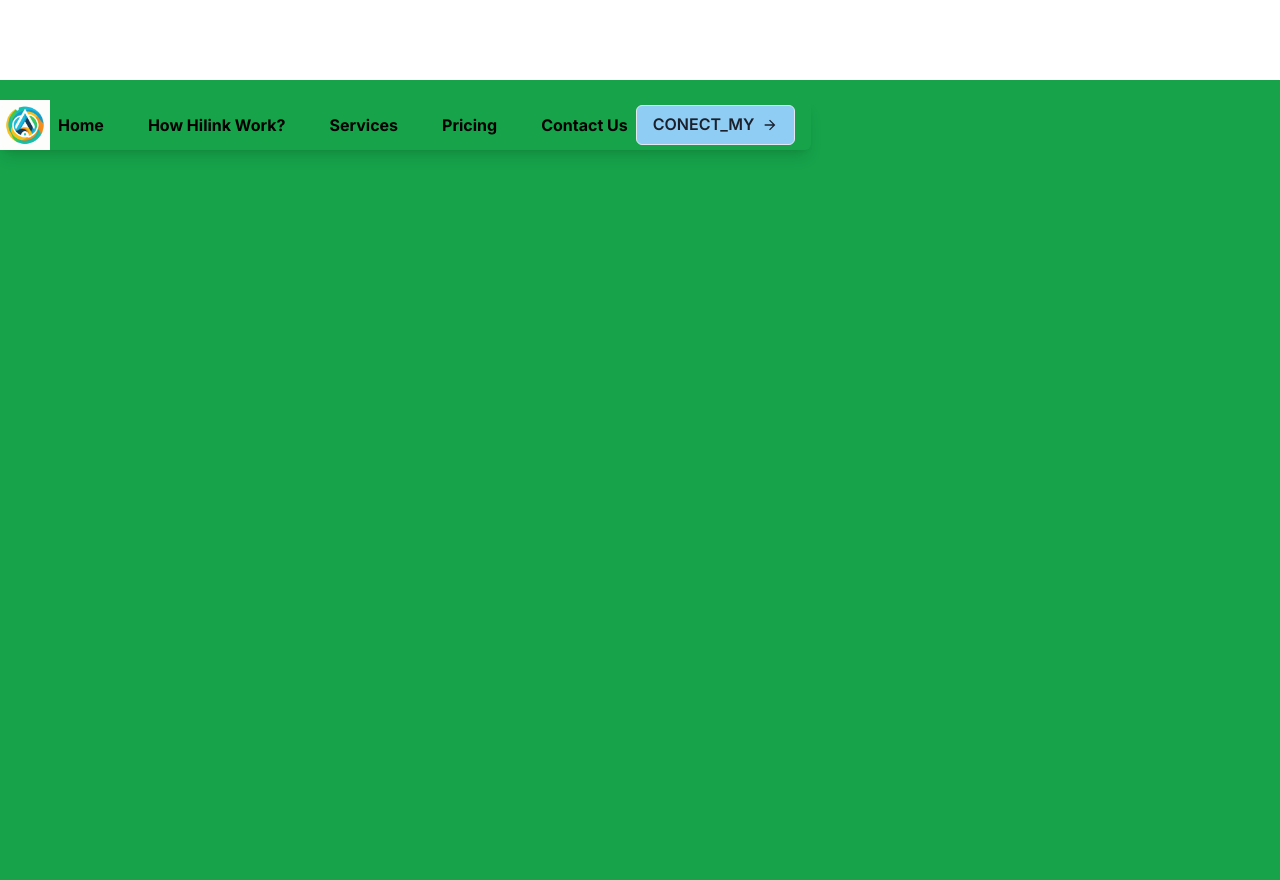
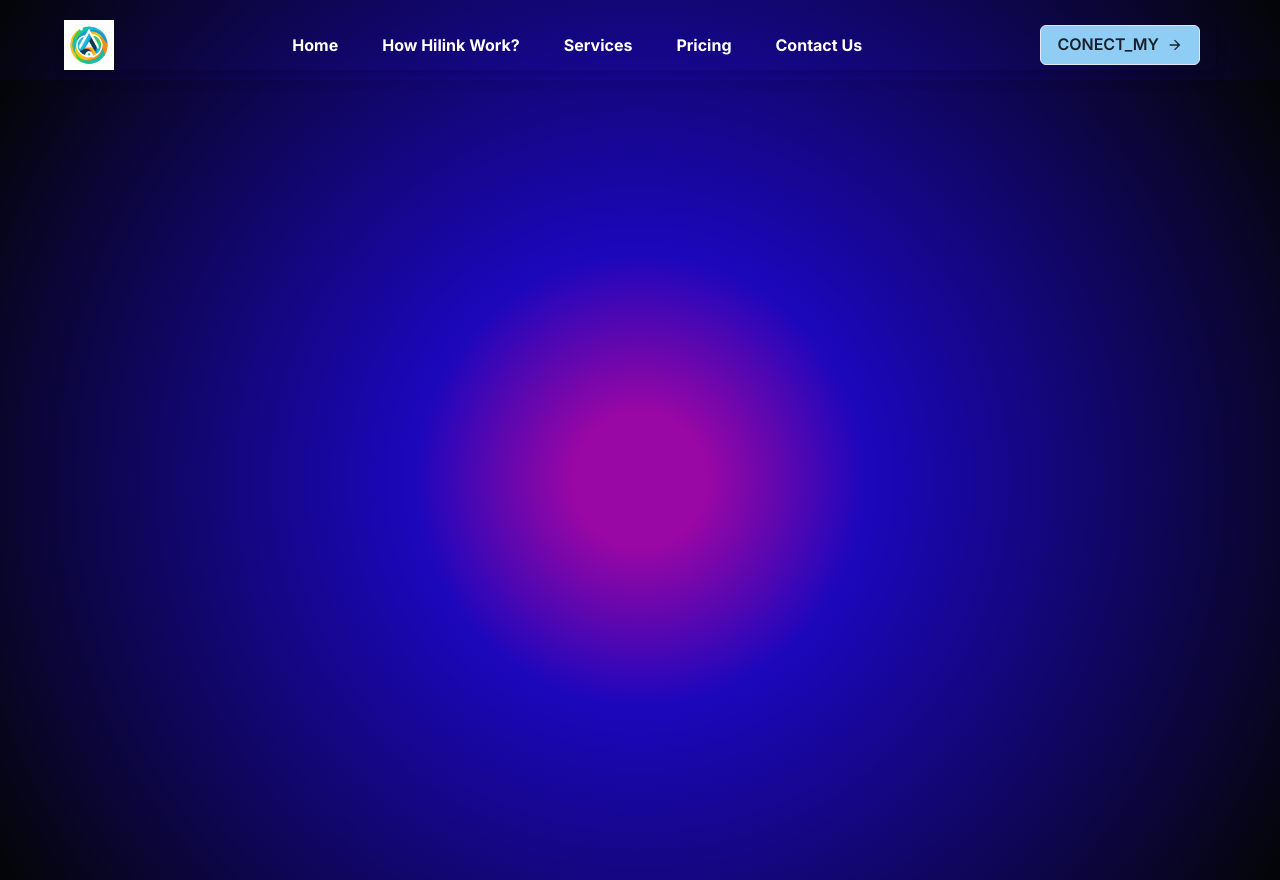
Before and after one commit to Azoonex/profileMy, a Next.js app: page / in a window 1280 px wide. Built offline with nearby package versions, Linux system fonts and the light colour scheme.

Commit message:
think think get start

```diff
--- a/app/layout.tsx
+++ b/app/layout.tsx
@@ -18,14 +18,18 @@ export default function RootLayout({
     children: React.ReactNode;
 }) {
     return (
-        <html lang="en" className='relative overflow-hidden '>
+        <html lang="en" >
+
+            <body className={inter.className} >
+               <div className='relative overflow-hidden bg__app'>
                     <ChakraProvider>
                         <Navbar />
-                <body className={inter.className} >
                         {children}
-                </body>
                         <Footer />
                     </ChakraProvider>
+               </div>
+            </body>
+
         </html>
     );
 }
--- a/components/Hero.tsx
+++ b/components/Hero.tsx
@@ -2,7 +2,7 @@ import React from 'react'
 
 function Hero() {
   return (
-    <div className='w-full mt-20 h-screen bg-green-600'>
+    <div className='w-full mt-20 h-screen '>
 
     </div>
   )
--- a/components/navbar/Navbar.tsx
+++ b/components/navbar/Navbar.tsx
@@ -7,8 +7,8 @@ import { Sildbar, NavLink } from "./Sildbar";
 
 function Navbar() {
   return (
-    <header className="relative  w-full">
-      <div className={`absolute z-10  shadow-lg rounded-md mt-5 flex justify-between items-center max-w-4xl lg:max-w-6xl mx-auto`}>
+    <header className="absolute top-0 w-full">
+      <div className={`relative z-10  shadow-lg rounded-md mt-5 flex justify-between items-center max-w-4xl lg:max-w-6xl mx-auto`}>
 
         {/* logo */}
         <div className="">
--- a/components/navbar/Sildbar.tsx
+++ b/components/navbar/Sildbar.tsx
@@ -90,7 +90,7 @@ export const NavLink:React.FC =()=>{
             {
                 NAV_LINKS.map((item)=>(
                     <Link
-                        className='text-black font-bold hover:text-white
+                        className='text-white font-bold hover:text-white
                                         duration-100
                                         hover:bg-blue-70 p-2 rounded-md'
                     key={item.key}  href={item.href}>
```
Lines whose indentation alone changed are shown as unchanged.
